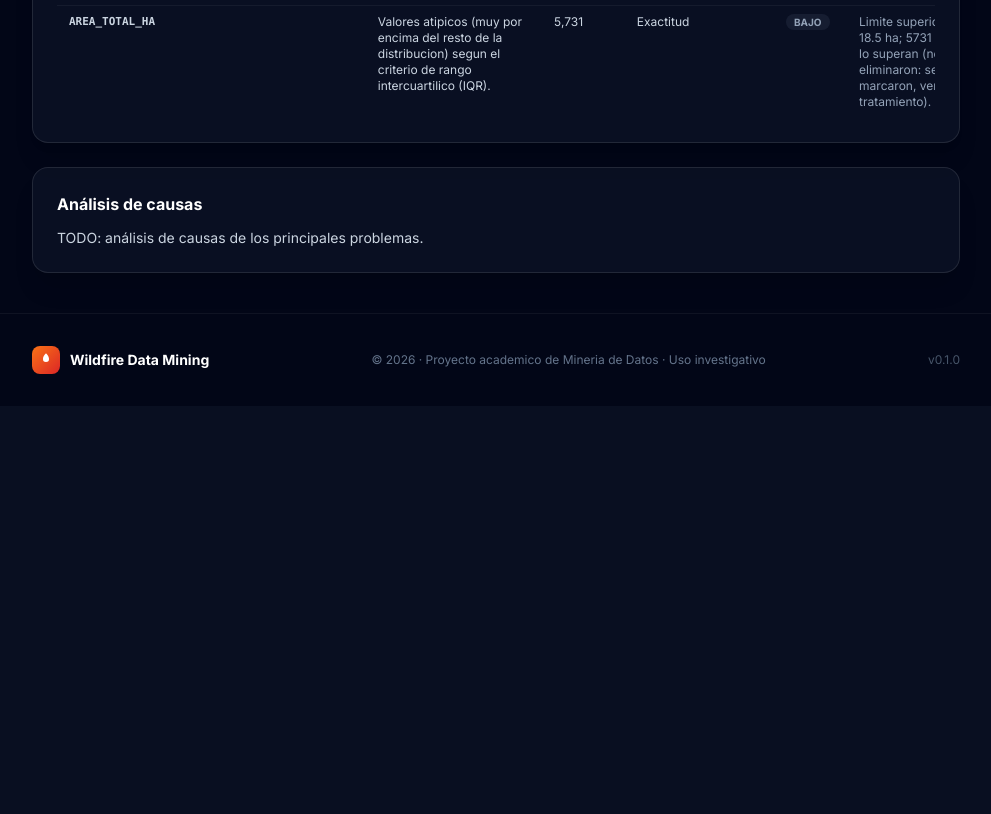
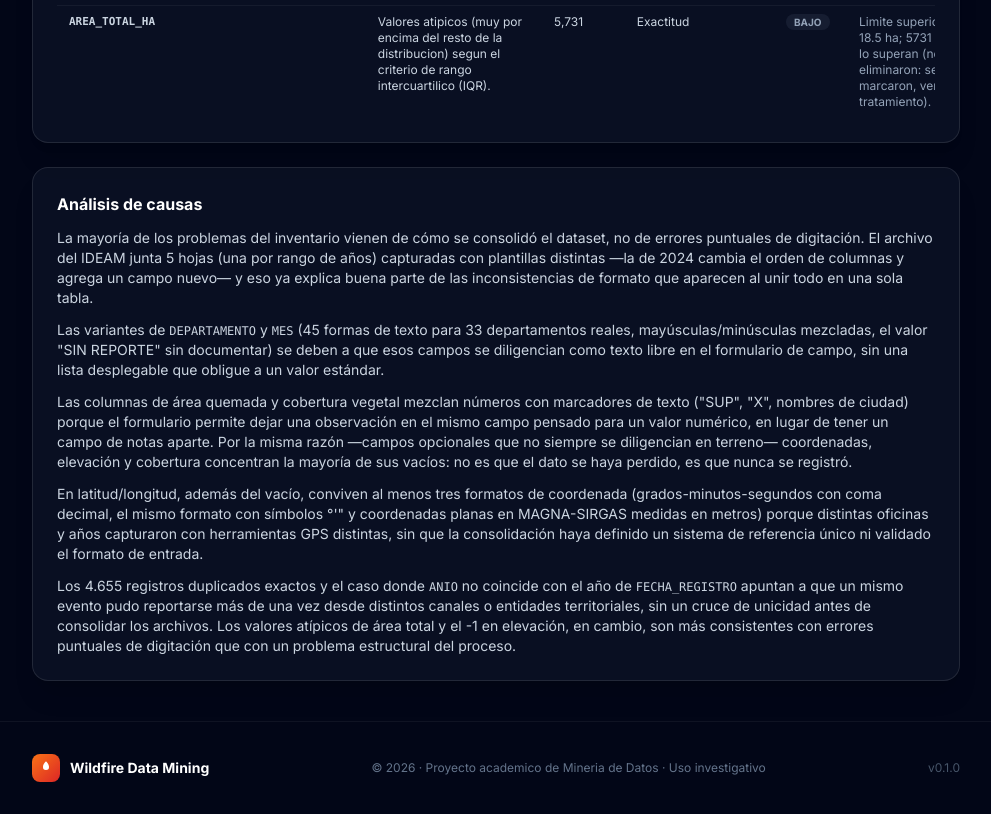
Before and after one commit to sgora96/wildfire-data-mining, a Flask app: page /etapa-2/dimensiones/ in a window 1280 px wide. Shown: the part 2248-3062 px from the top of the page, without its empty margins (288-1279 px from the left). Before the commit the page ends 2622 px from the top, so only its background shows below. Run offline with Flask 3, Linux system fonts and the light colour scheme; some libraries are stand-ins or nearby versions.

Commit message:
docs(etapa2): analisis de causas de los problemas de calidad

```diff
--- a/app/templates/etapa2/dimensiones.html
+++ b/app/templates/etapa2/dimensiones.html
@@ -80,25 +80,47 @@
 <!-- ===================== ANALISIS DE CAUSAS ===================== -->
 <section class="mt-6 rounded-2xl border border-white/10 bg-ash-900/60 p-6 shadow-xl">
   <h2 class="text-base font-bold text-white">Análisis de causas</h2>
-  <p class="mt-3 text-sm text-slate-300">
-    <!-- TODO: analizar las causas de los problemas principales del inventario de arriba.
-         Pistas ya identificadas a partir del perfilamiento:
-         - El dataset se arma a partir de 5 hojas/anios con plantillas de captura
-           distintas (la de 2024 cambia el orden de columnas y agrega un campo nuevo),
-           lo que explica buena parte de las inconsistencias de formato.
-         - La captura de DEPARTAMENTO/MES es manual (texto libre), sin una lista
-           desplegable validada, lo que explica las variantes de mayusculas/tildes.
-         - Los campos de causa, cobertura, coordenadas y elevacion son opcionales en el
-           formulario de campo (no siempre se diligencian), lo que explica su alto
-           porcentaje de nulos, mas que un error de captura.
-         - Las coordenadas mezclan formatos porque distintas oficinas/anios capturaron
-           con herramientas distintas (GPS en grados-minutos-segundos vs. sistemas
-           MAGNA-SIRGAS de otras entidades), sin una validacion de formato comun.
-         - Los duplicados sugieren que un mismo evento pudo reportarse mas de una vez
-           entre distintos canales o entidades territoriales, sin una verificacion de
-           unicidad en el proceso de consolidacion. -->
-    TODO: análisis de causas de los principales problemas.
-  </p>
+  <div class="mt-3 space-y-3 text-sm text-slate-300">
+    <p>
+      La mayoría de los problemas del inventario vienen de cómo se consolidó el dataset,
+      no de errores puntuales de digitación. El archivo del IDEAM junta 5 hojas (una por
+      rango de años) capturadas con plantillas distintas —la de 2024 cambia el orden de
+      columnas y agrega un campo nuevo— y eso ya explica buena parte de las
+      inconsistencias de formato que aparecen al unir todo en una sola tabla.
+    </p>
+    <p>
+      Las variantes de <span class="font-mono text-xs text-ember-300">DEPARTAMENTO</span>
+      y <span class="font-mono text-xs text-ember-300">MES</span> (45 formas de texto para
+      33 departamentos reales, mayúsculas/minúsculas mezcladas, el valor "SIN REPORTE" sin
+      documentar) se deben a que esos campos se diligencian como texto libre en el
+      formulario de campo, sin una lista desplegable que obligue a un valor estándar.
+    </p>
+    <p>
+      Las columnas de área quemada y cobertura vegetal mezclan números con marcadores de
+      texto ("SUP", "X", nombres de ciudad) porque el formulario permite dejar una
+      observación en el mismo campo pensado para un valor numérico, en lugar de tener un
+      campo de notas aparte. Por la misma razón —campos opcionales que no siempre se
+      diligencian en terreno— coordenadas, elevación y cobertura concentran la mayoría de
+      sus vacíos: no es que el dato se haya perdido, es que nunca se registró.
+    </p>
+    <p>
+      En latitud/longitud, además del vacío, conviven al menos tres formatos de
+      coordenada (grados-minutos-segundos con coma decimal, el mismo formato con
+      símbolos °'" y coordenadas planas en MAGNA-SIRGAS medidas en metros) porque
+      distintas oficinas y años capturaron con herramientas GPS distintas, sin que la
+      consolidación haya definido un sistema de referencia único ni validado el formato
+      de entrada.
+    </p>
+    <p>
+      Los 4.655 registros duplicados exactos y el caso donde
+      <span class="font-mono text-xs text-ember-300">ANIO</span> no coincide con el año de
+      <span class="font-mono text-xs text-ember-300">FECHA_REGISTRO</span> apuntan a que un
+      mismo evento pudo reportarse más de una vez desde distintos canales o entidades
+      territoriales, sin un cruce de unicidad antes de consolidar los archivos. Los
+      valores atípicos de área total y el -1 en elevación, en cambio, son más consistentes
+      con errores puntuales de digitación que con un problema estructural del proceso.
+    </p>
+  </div>
 </section>
 
 {% endif %}
```
